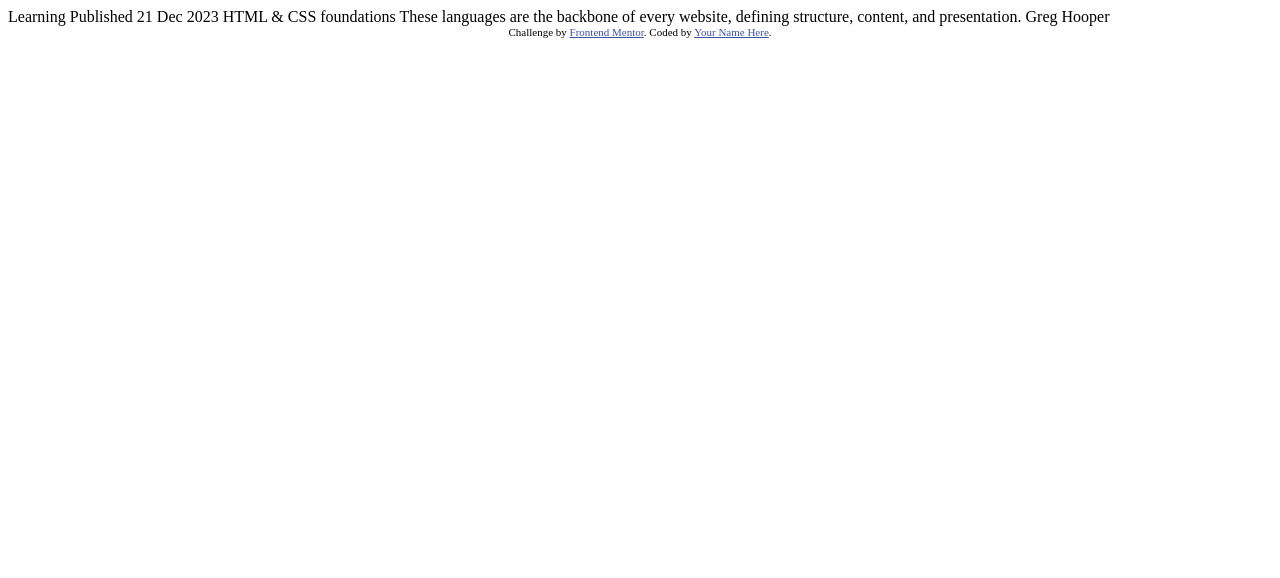
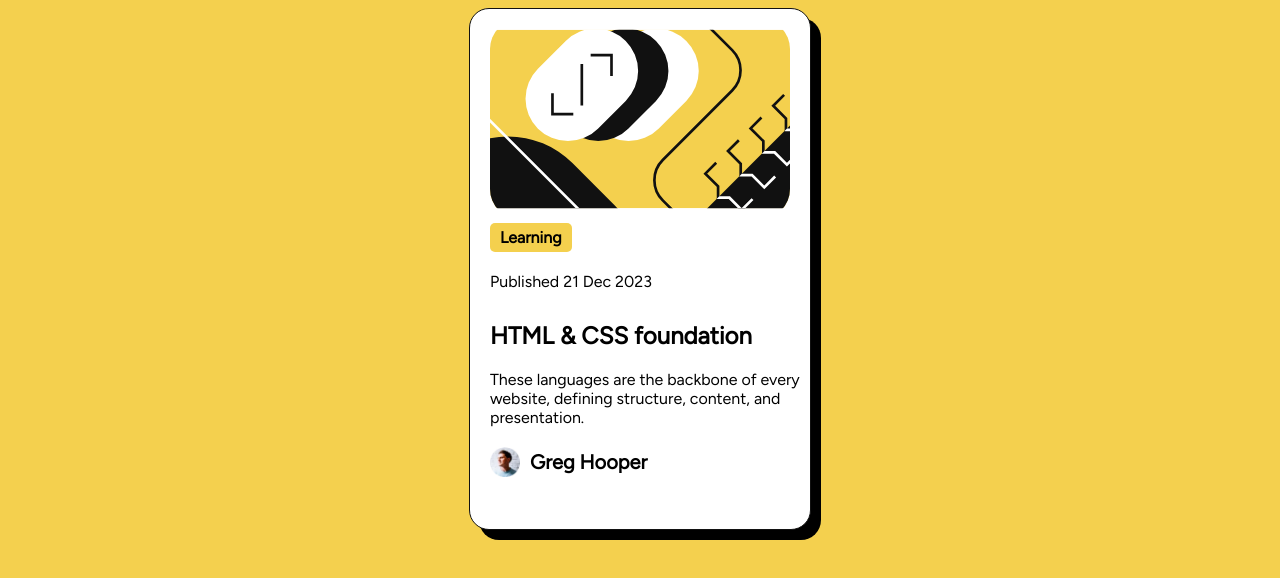
Before and after one commit to nmmufti/BlogPreviewCard, a plain HTML site: page index.html in a window 1280 px wide. Drawn offline with Linux system fonts and the light colour scheme.

Commit message:
complete work

```diff
--- a/index.html
+++ b/index.html
@@ -5,30 +5,32 @@
   <meta name="viewport" content="width=device-width, initial-scale=1.0"> <!-- displays site properly based on user's device -->
 
   <link rel="icon" type="image/png" sizes="32x32" href="./assets/images/favicon-32x32.png">
+  <link rel="stylesheet" href="styles.css"/>
+  <link rel="stylesheet" href="https://fonts.googleapis.com/css2?family=Figtree&display=swap"/>
 
   <title>Frontend Mentor | Blog preview card</title>
+</head>
 
-  <!-- Feel free to remove these styles or customise in your own stylesheet 👍 -->
-  <style>
-    .attribution { font-size: 11px; text-align: center; }
-    .attribution a { color: hsl(228, 45%, 44%); }
-  </style>
-</head>
-<body>
+  <body>
+    <div class="rounded_div">
+      <img class="rounded_image" src="./assets/images/illustration-article.svg" alt="Blog preview card"/>
+      <div class="label_div">
+        Learning
+      </div>
+      <div class="published">
+        Published 21 Dec 2023
+      </div>
+      <div class="heading">
+        <h2>HTML & CSS foundation</h2>
+      </div>
+      <div class="content">
+        These languages are the backbone of every website, defining structure, content, and presentation.
+      </div>
+      <div class="footer">
+        <img src="./assets/images/image-avatar.webp" alt="Greg">
+        <div class="imgtext">Greg Hooper</div>
+      </div>
+    </div>
+  </body>
 
-  Learning
-
-  Published 21 Dec 2023
-
-  HTML & CSS foundations
-
-  These languages are the backbone of every website, defining structure, content, and presentation.
-
-  Greg Hooper
-
-  <div class="attribution">
-    Challenge by <a href="https://www.frontendmentor.io?ref=challenge" target="_blank">Frontend Mentor</a>.
-    Coded by <a href="#">Your Name Here</a>.
-  </div>
-</body>
 </html>
--- /dev/null
+++ b/styles.css
@@ -0,0 +1,88 @@
+body, html {
+    font-family: 'Figtree', sans-serif;
+    display: flex;
+    background-color: hsl(47, 88%, 63%);
+    justify-content: center;
+    align-items: center;
+}
+
+.container {
+    width: 90vw;
+    max-width: 375px;
+    margin: 0 auto;
+}
+
+@media only screen and (min-width: 768px) {
+    .container {
+        width: 1440px;
+    }
+}
+
+.rounded_image {
+    border-radius: 30px;
+    width: 300px;
+    height: 200px;
+}
+
+.rounded_div {
+    background-color: hsl(0, 0%, 100%);
+    border-radius: 20px;
+    padding: 10px;
+    width: 320px;
+    height: 500px;;
+    text-align: center;
+    box-shadow: 10px 10px 0px rgba(0, 0, 0, 1);
+    border: 1px solid hsl(0, 0%, 7%);
+}
+
+.label_div {
+    background-color: hsl(47, 88%, 63%);
+    border-radius: 5px;
+    padding: 5px 10px;
+    font-size: 16px;
+    font-weight: bold;
+    float: left;
+    margin-left: 10px;
+}
+
+.published {
+    clear: left;
+    font-size: 16px;
+    padding: 10px;
+    float: left;
+    margin-top: 10px;
+}
+
+.heading {
+    clear: left;
+    float: left;
+    margin-left: 10px;
+}
+
+.content {
+    clear: left;
+    float: left;
+    text-align: left;
+    margin-left: 10px;
+}
+
+.footer {
+    clear: left;
+    float: left;
+    display: flex;
+    padding: 10px;
+    margin-top: 10px;
+}
+
+.footer img {
+    width: 30px;
+    height: 30px;
+}
+
+.imgtext {
+    margin-top: 3px;
+    margin-left: 10px;
+    font-size: 20px;
+    font-weight: bold;
+
+}
```
Also changed, not shown: 1 other file.
